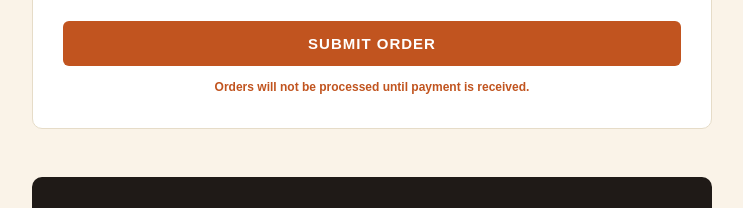
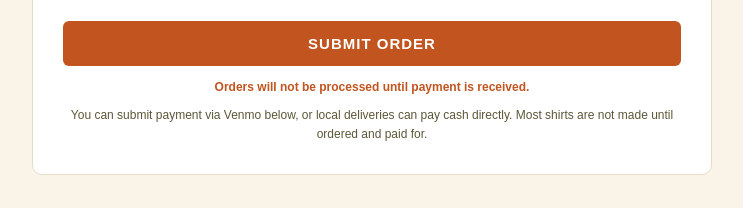
Before and after one commit to seasoningsoul/seasoning-soul, a plain HTML site: page index.html in a window 1280 px wide. Shown: the part 1615-1823 px from the top of the page, without its empty margins (268-1011 px from the left). Drawn offline with Linux system fonts and the light colour scheme.

Commit message:
Add files via upload

```diff
--- a/index.html
+++ b/index.html
@@ -356,6 +356,7 @@
 
       <button type="button" id="order-submit" onclick="submitOrder()">Submit Order</button>
       <p style="font-family: Arial, sans-serif; font-size: 12px; color: var(--rust); text-align: center; margin-top: 12px; font-weight: bold;">Orders will not be processed until payment is received.</p>
+      <p style="font-family: Arial, sans-serif; font-size: 12px; color: var(--olive); text-align: center; margin-top: 8px;">You can submit payment via Venmo below, or local deliveries can pay cash directly. Most shirts are not made until ordered and paid for.</p>
     </div>
   </section>
 
```
